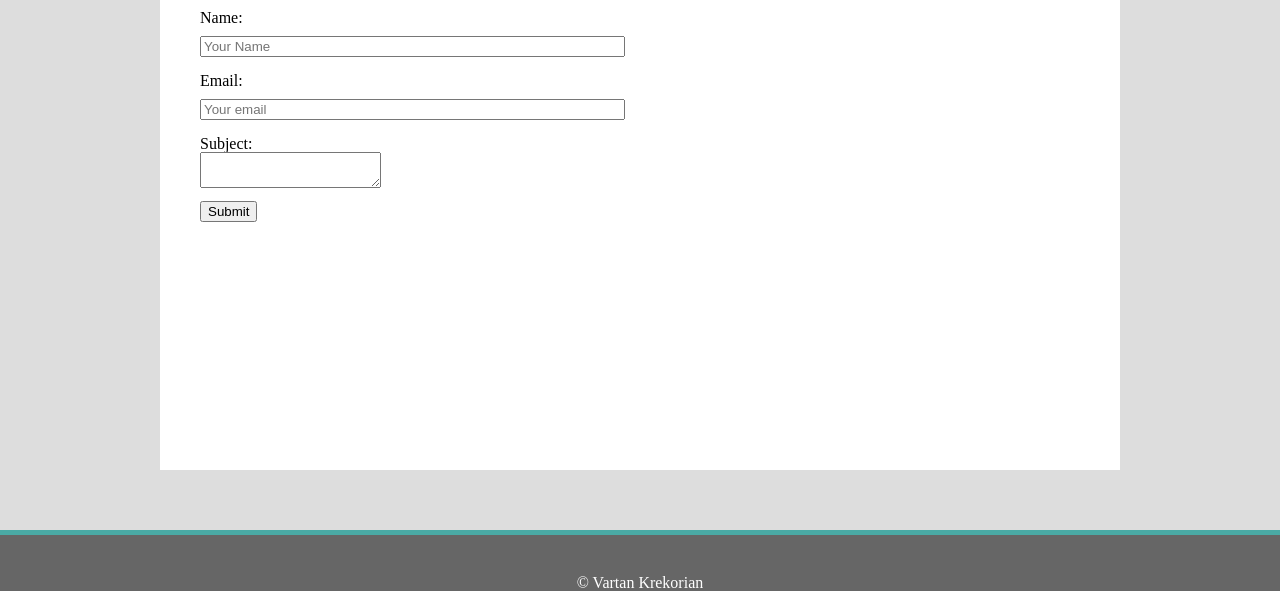
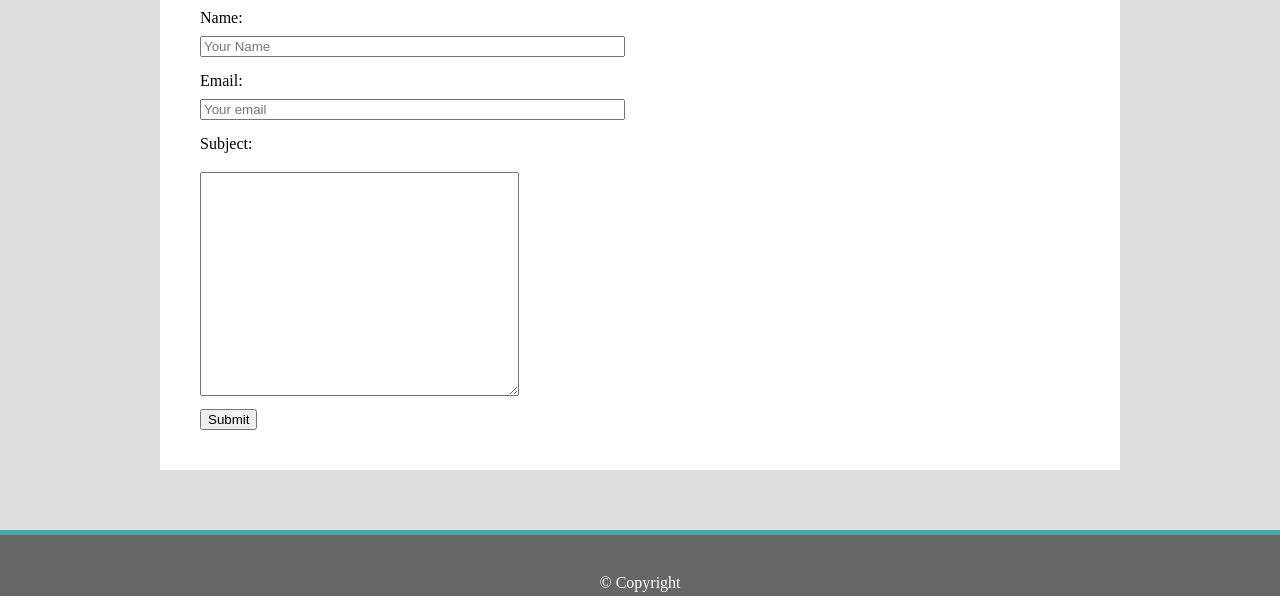
Before and after one commit to krekorian/Basic-Portfolio, a plain HTML site: page contact.html in a window 1280 px wide. Shown: the part 197-800 px from the top of the page. Drawn offline with Linux system fonts and the light colour scheme; files that its build step writes are made by us from their sources.

Commit message:
first_clone

```diff
--- a/contact.html
+++ b/contact.html
@@ -48,7 +48,7 @@
     </div>
   </div>
   <footer id=footer >
-    &#169; Vartan Krekorian
+    &#169; Copyright
   </footer>
 
 
--- a/css/style.css
+++ b/css/style.css
@@ -165,13 +165,21 @@ form {
     color: #777777;
     font-family: Arial, Helvetica, sans-serif;
 }
+textarea {
+    margin-left:0px;
+    margin-top:20px;
+    padding-left:140px;
+    padding-top: 20px;
+    height: 200px;
+
+}
 
 
 #footer {
     position: absolute;
     right: 0px;
     left: 0px;
-
+    padding-bottom: 5px;
     padding-top:40px;
     background-color: #666666;
     color:#ffffff;
```
Also changed, not shown: index.html (+1 -1 lines), portfolio.html (+1 -1 lines).
